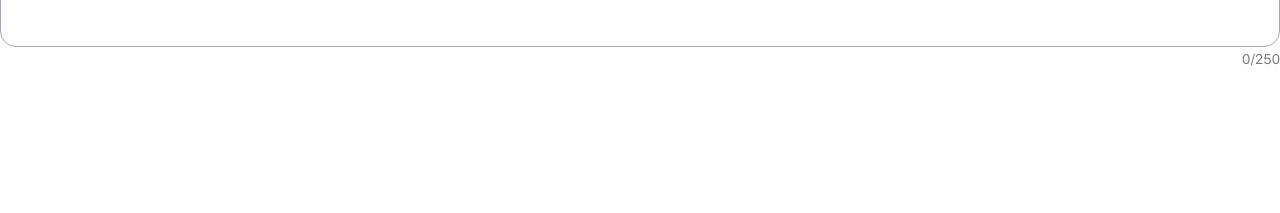
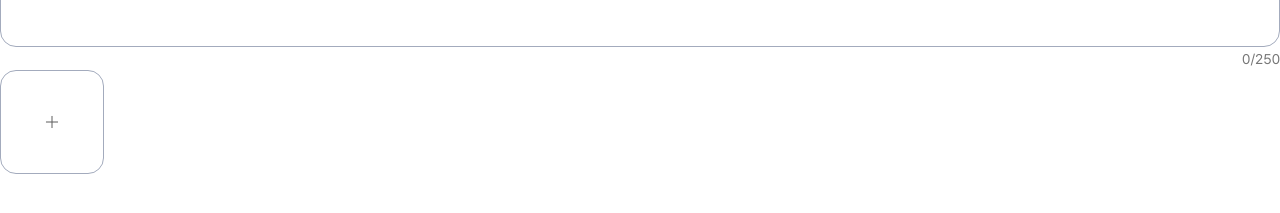
Before and after one commit to TEAM-LAGOON/THE_MANLI_FRONT, a Next.js app: page / in a window 1280 px wide. Shown: the part 289-502 px from the top of the page. Built offline with nearby package versions, Linux system fonts and the light colour scheme.

Commit message:
feat: useMultiImage hook

```diff
--- a/src/components/index.ts
+++ b/src/components/index.ts
@@ -8,5 +8,6 @@ export {
   Icon,
   Text,
   CourseStepper,
+  MulitPhotoUpload,
   TextArea,
 } from './Atoms';
--- /dev/null
+++ b/src/hooks/useMulitiImage.tsx
@@ -0,0 +1,54 @@
+import { useState } from 'react';
+
+interface ImgListType {
+  id: number;
+  imgSrc: string;
+  fileName: string;
+  createdAt: number;
+}
+
+export default function useMulitiImage() {
+  const [imgList, setImgList] = useState<ImgListType[]>([]);
+
+  const onImgPlus = (e: React.ChangeEvent<HTMLInputElement>) => {
+    if (imgList.length >= 5) {
+      return '이미지는 최대 5개까지 등록이 가능합니다.';
+    }
+
+    if (!e.target.files) return;
+    const file = e.target.files[0];
+
+    if (!file) {
+      return;
+    }
+    if (file.size > 3000001) {
+      return '3MB 이하의 파일만 등록할 수 있습니다.';
+    }
+
+    const fr = new FileReader();
+
+    if (!e.target.files) {
+      return '적절한 파일을 선택해주세요.';
+    }
+    fr.readAsDataURL(e.target.files[0]);
+    fr.onload = () => {
+      if (typeof fr.result === 'string') {
+        setImgList((prev: any) => [
+          ...prev,
+          {
+            id: imgList.length + 1,
+            imgSrc: fr.result,
+            fileName: file.name,
+            createdAt: Date.now(),
+          },
+        ]);
+      }
+    };
+  };
+
+  const onDeleteImg = (id: number) => {
+    setImgList(imgList.filter((v: ImgListType, i: number) => v.id !== id));
+  };
+
+  return [imgList, onImgPlus, onDeleteImg, setImgList];
+}
--- a/src/pages/index.tsx
+++ b/src/pages/index.tsx
@@ -8,7 +8,9 @@ import {
   Text,
   CourseStepper,
   TextArea,
+  MulitPhotoUpload,
 } from '../components';
+import useMulitiImage from '../hooks/useMulitiImage';
 
 const props = {
   children: '만리',
@@ -18,6 +20,7 @@ const Home: NextPage = () => {
   const onChangeValue = (e: React.ChangeEvent<HTMLTextAreaElement>) => {
     setValue(e.target.value);
   };
+  const [imgList, onImgPlus, onDeleteImg] = useMulitiImage();
 
   console.log(value);
   return (
@@ -34,6 +37,11 @@ const Home: NextPage = () => {
       ></Text>
       <CourseStepper count={4} current={3} />
       <TextArea value={value} onChangeEvent={e => onChangeValue(e)}></TextArea>
+      <MulitPhotoUpload
+        imgList={imgList}
+        onImgPlus={onImgPlus}
+        onDeleteImg={onDeleteImg}
+      />
     </Container>
   );
 };
```
